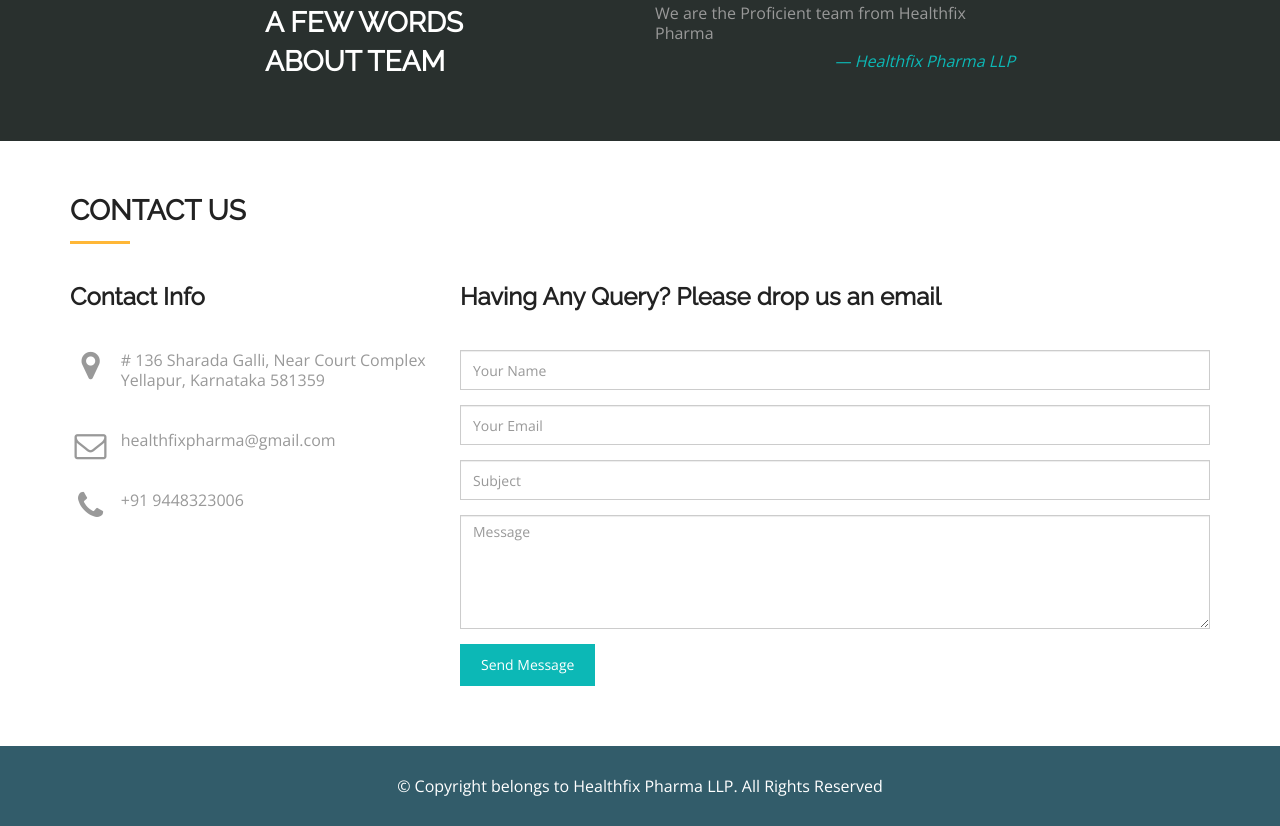
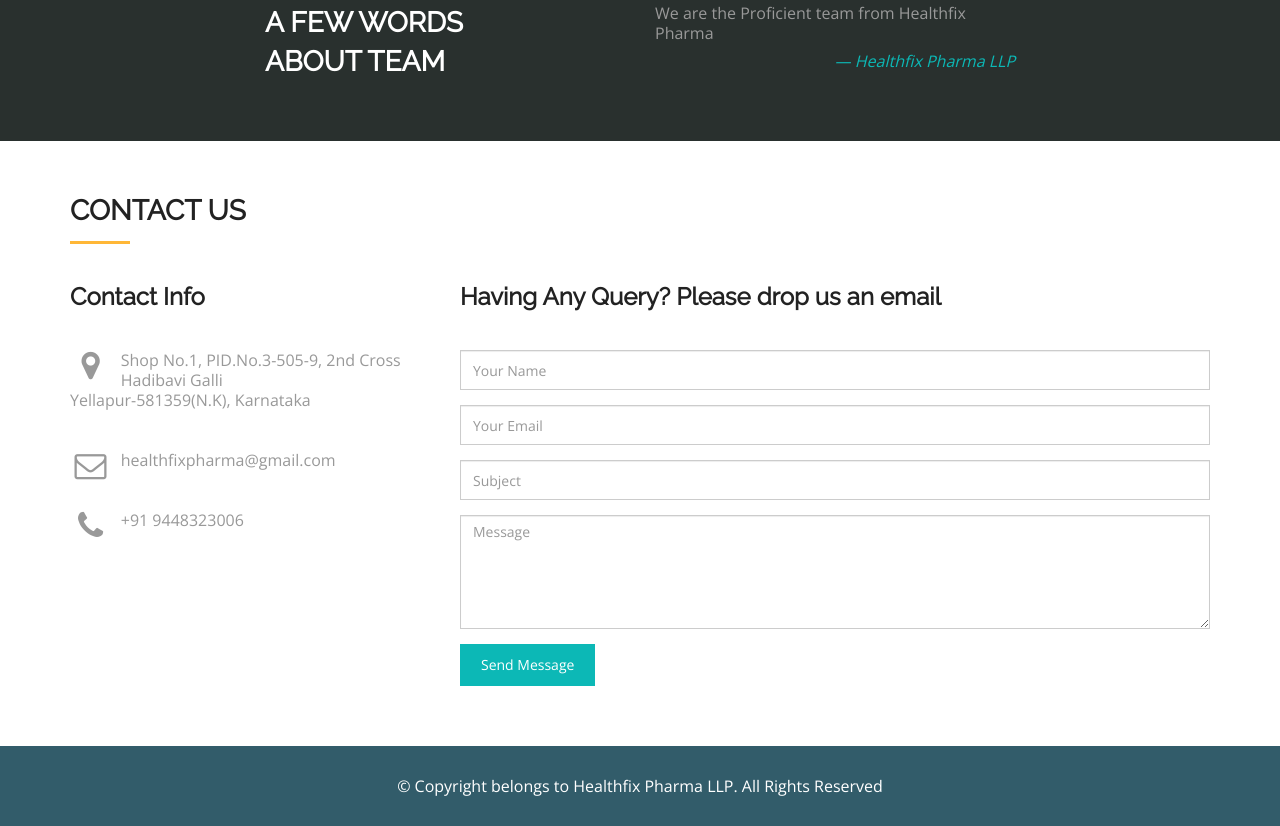
Before and after one commit to prxgh/healthfixpharma.in, a plain HTML site: page index.html in a window 1280 px wide. Shown: the part 2845-3671 px from the top of the page. Drawn offline with nearby package versions, Linux system fonts and the light colour scheme; a web font is replaced by a local one.

Commit message:
Update index.html

```diff
--- a/index.html
+++ b/index.html
@@ -286,7 +286,7 @@
         <div class="col-md-4 col-sm-4">
           <h3>Contact Info</h3>
           <div class="space"></div>
-          <p><i class="fa fa-map-marker fa-fw pull-left fa-2x"></i># 136 Sharada Galli, Near Court Complex<br> Yellapur, Karnataka 581359</p>
+          <p><i class="fa fa-map-marker fa-fw pull-left fa-2x"></i>Shop No.1, PID.No.3-505-9, 2nd Cross Hadibavi Galli<br> Yellapur-581359(N.K), Karnataka</p>
           <div class="space"></div>
           <p><i class="fa fa-envelope-o fa-fw pull-left fa-2x"></i>healthfixpharma@gmail.com</p>
           <div class="space"></div>
```
